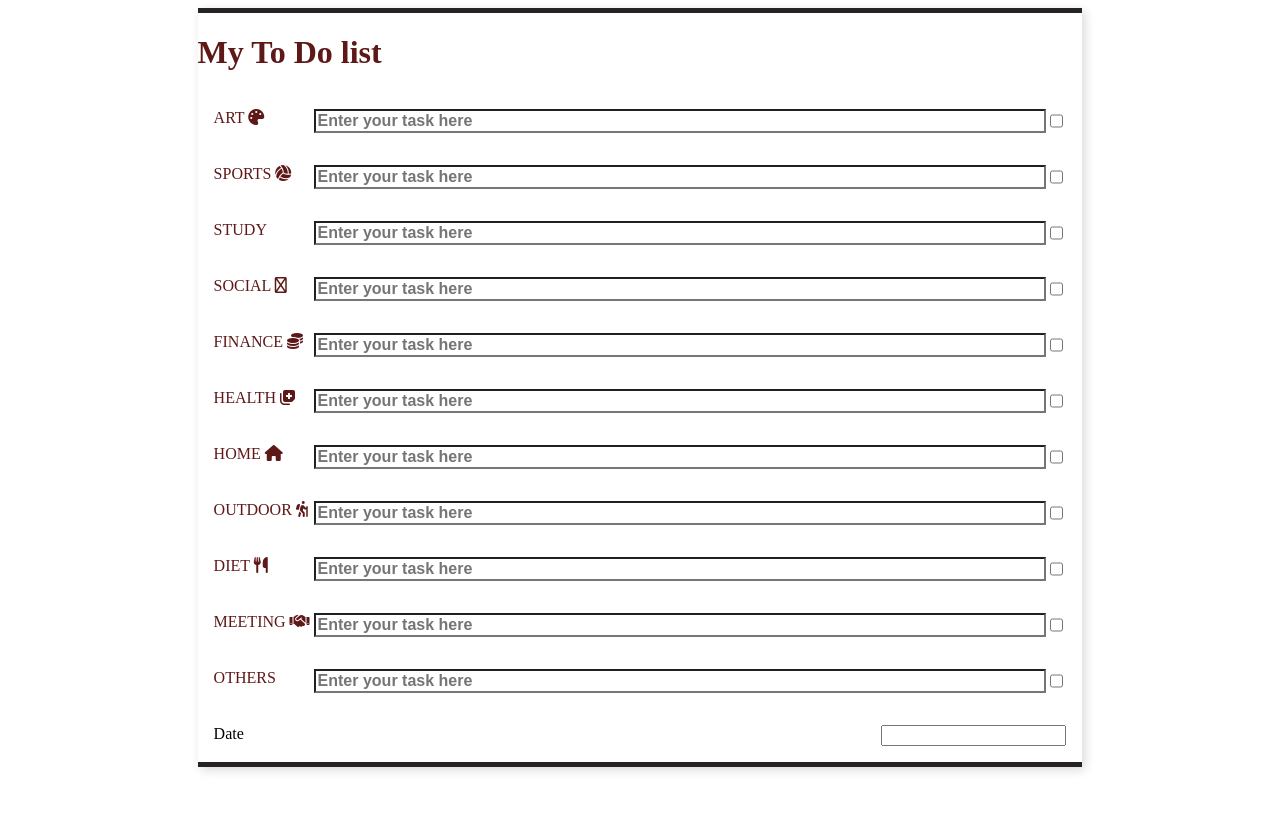
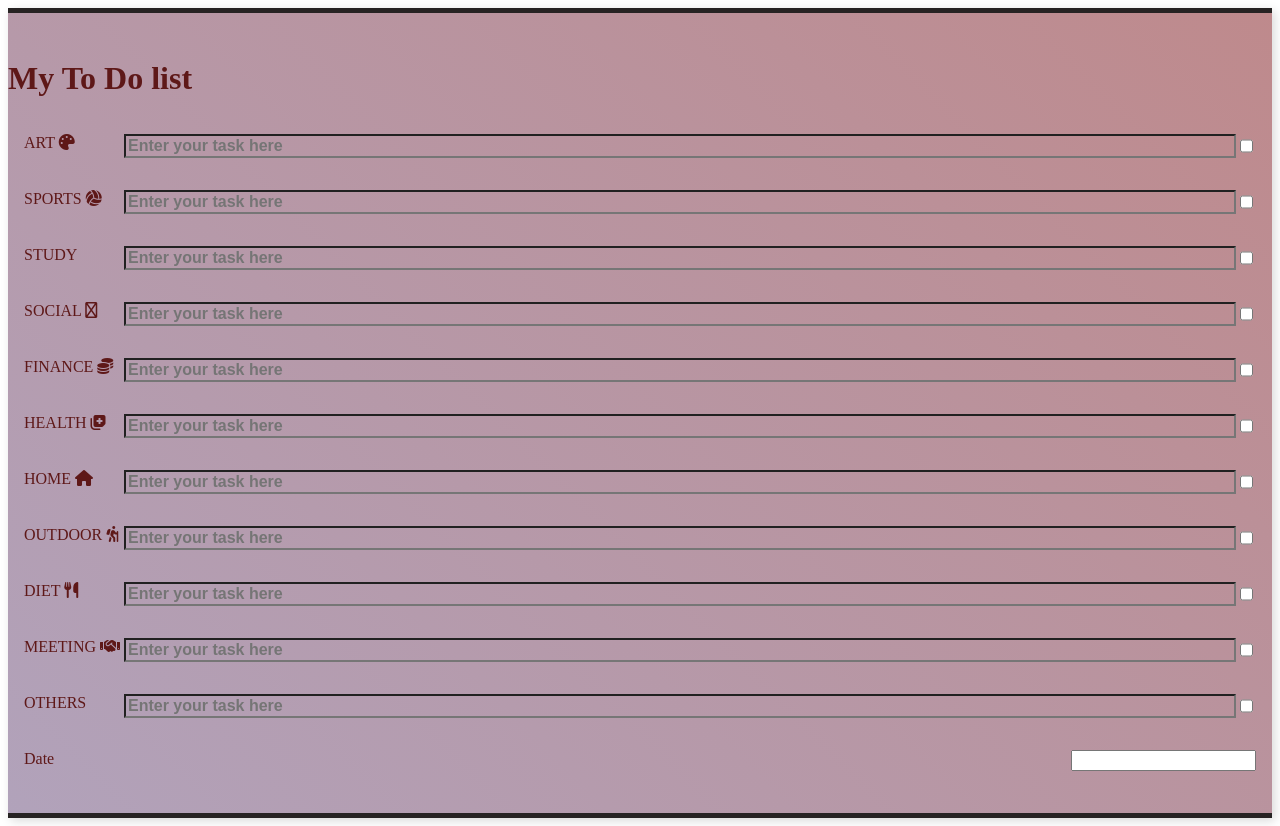
Before and after one commit to Yordi-Dereje/Web-Project, a PHP site: page /New_task.html in a window 1280 px wide. Before the commit the page ends 772 px from the top, so only its background shows below. Run offline with PHP 8.4, Linux system fonts and the light colour scheme; some libraries are stand-ins or nearby versions.

Commit message:
New task css

```diff
--- a/New_task.css
+++ b/New_task.css
@@ -1,12 +1,27 @@
 .container{
     display:flex;
     flex-direction: column;
-    width:70%;
+    width:100%;
+    height:100vh;
     justify-content: center;
     margin:0 auto;
     box-shadow:3px 3px 10px rgba(0,0,0,0.15);
     border-top:5px solid rgb(39, 35, 35);
     border-bottom: 5px solid rgb(39, 35, 35);
+    background:linear-gradient(45deg, rgba(47, 47, 129, 0.4),rgb(192, 135, 135),rgb(119, 86, 86));
+    background-size: 300% 300%;
+    animation:color 12s ease-in-out infinite;
+}
+@keyframes color{
+    0%{
+        background-position: 0 50%;
+    }
+    50%{
+        background-position: 100 50%;
+    }
+    100%{
+        background-position: 0 50%;
+    }
 }
 h1{
     color:rgb(94, 24, 24);
@@ -20,6 +35,9 @@
 label{
     display:inline-block;
     width:100px;
+}
+.date{
+    color:rgb(94,24,24);
 }
 #form{
     border-radius: 10px;
```
